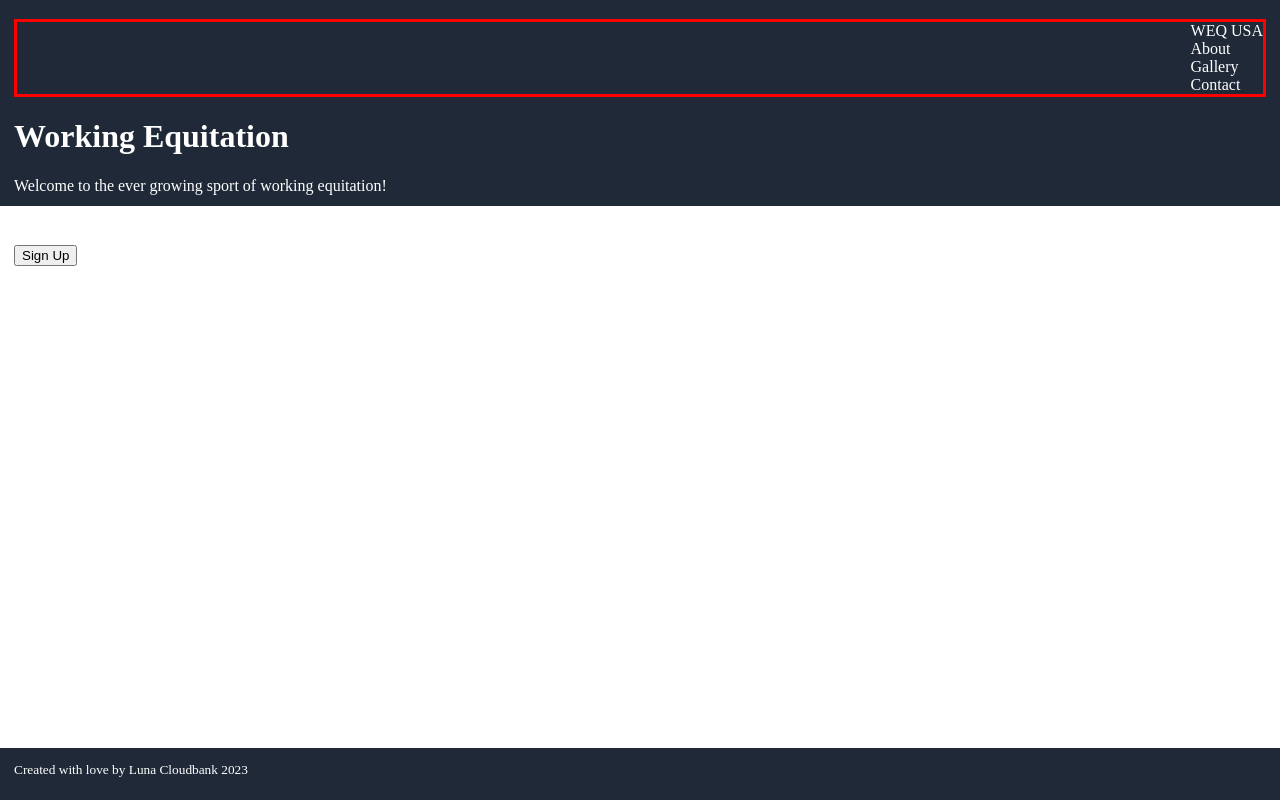
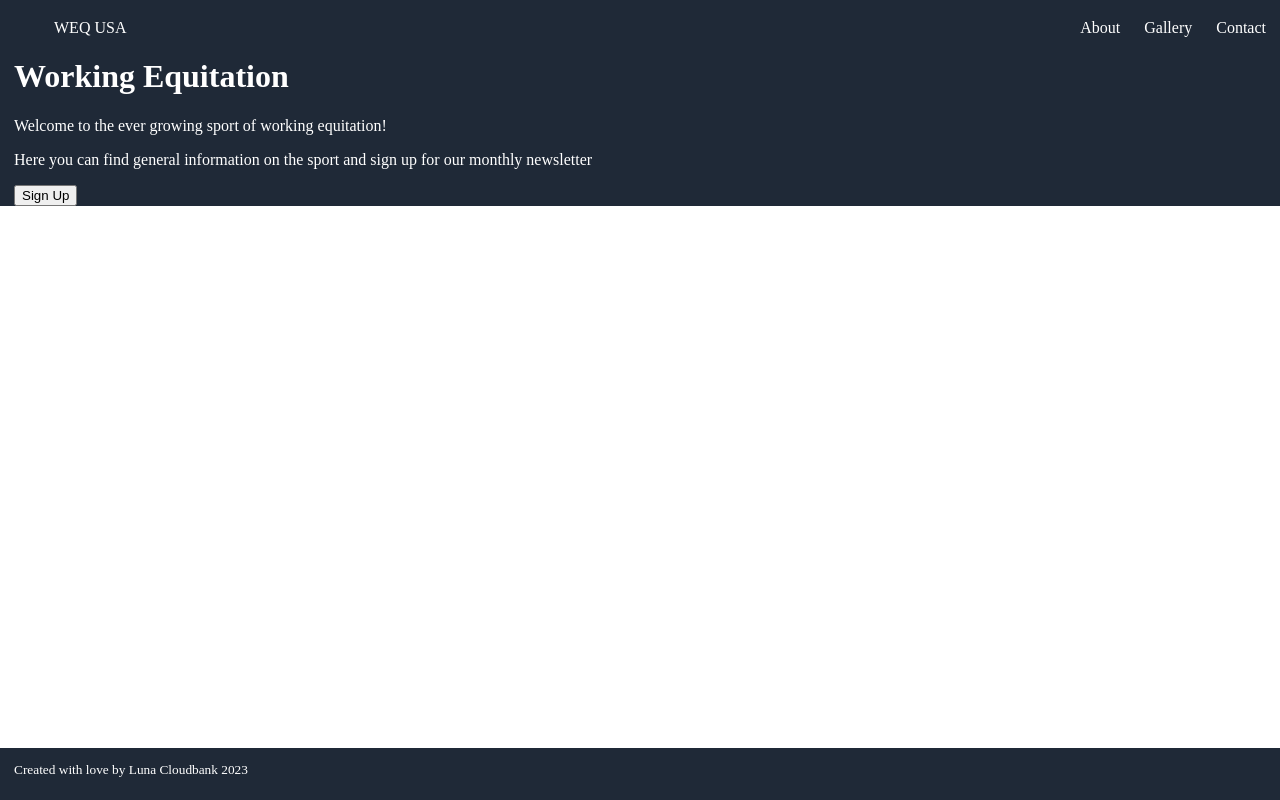
Before and after one commit to floofyhorses/odin-landing-page, a plain HTML site: page index.html in a window 1280 px wide. Drawn offline with Linux system fonts and the light colour scheme.

Commit message:
Add new classes .menu and .links to style menu.

```diff
--- a/styles.css
+++ b/styles.css
@@ -14,17 +14,17 @@ header {
 
 }
 
-li > logo {
-    justify-self: flex-start;
+.menu {
+    justify-content: space-between;
+    display: flex;
+    list-style-type: none;
 }
 
-ul {
+.links {
     display: flex;
-    list-style-type: none;
     justify-content: flex-end;
-    align-items: flex-start;
     gap: 24px;
-    border: 3px solid red;
+
 }
 
 .main-content {
```
